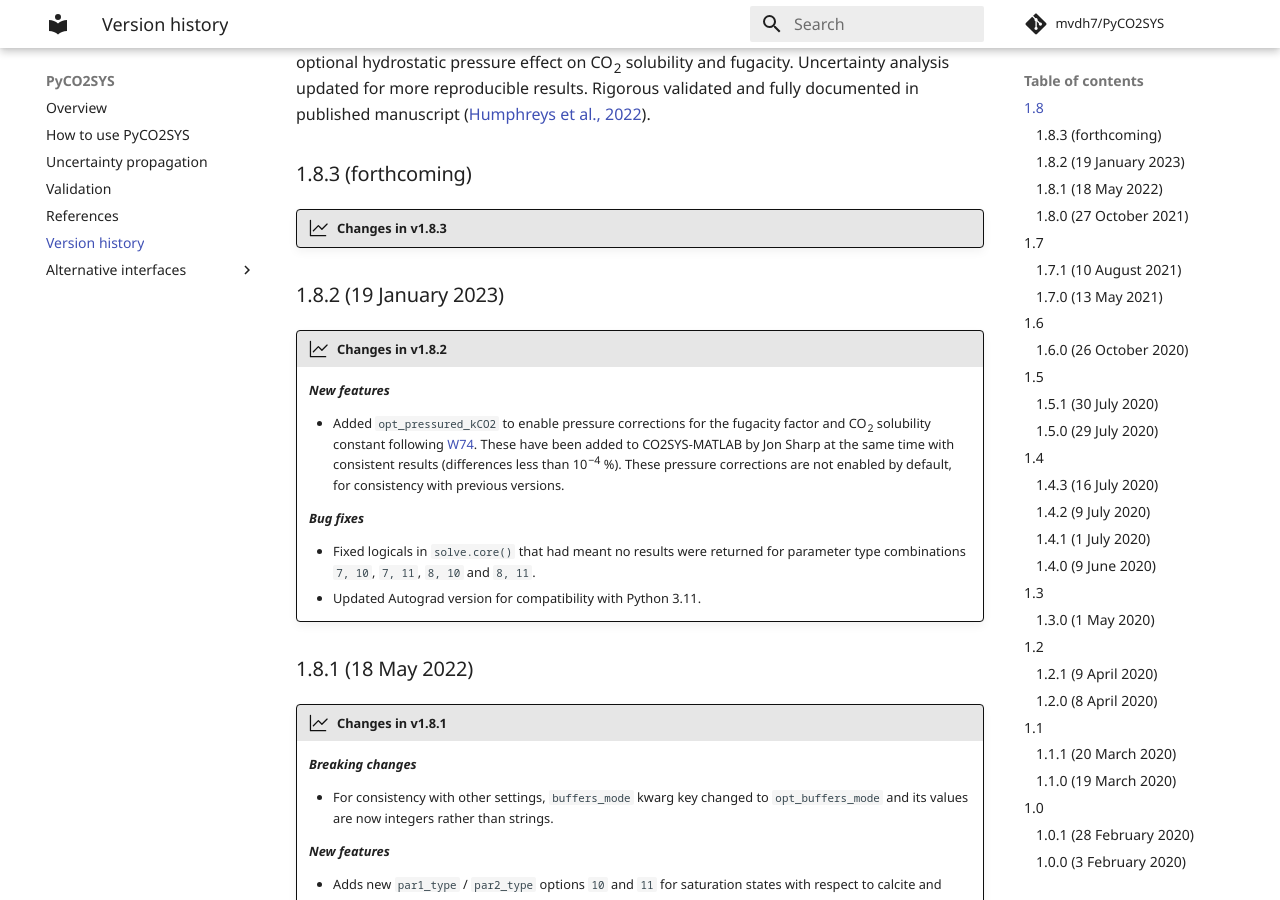
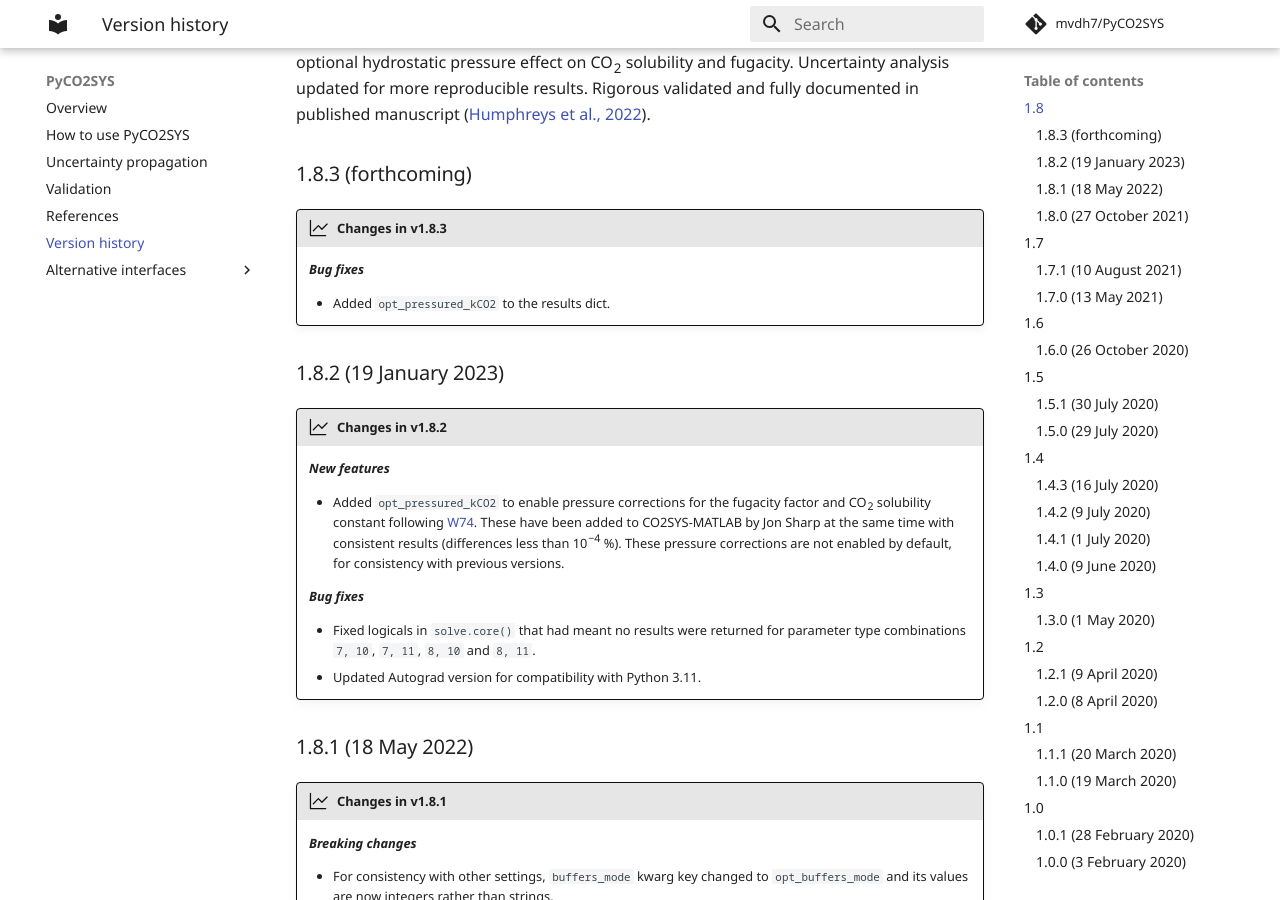
Before and after one commit to mvdh7/PyCO2SYS, an MkDocs documentation site: the page built from docs/versions.md, in a window 1280 px wide and 900 px high, scrolled down 932 px. Built offline with MkDocs 1.6.1 and Material for MkDocs 9.7.7, drawn with Linux system fonts in a browser that asks for light colours; formulas are drawn with MathJax 3; comment, search, counter and statistics services are not loaded.

Commit message:
Add opt_pressured_kCO2 to results dict

```diff
--- a/docs/versions.md
+++ b/docs/versions.md
@@ -35,7 +35,9 @@ Adds atmospheric pressure input for *p*CO<sub>2</sub>-*f*CO<sub>2</sub>-*x*CO<su
 
 !!! new-version "Changes in v1.8.3"
 
+    ***Bug fixes***
 
+    * Added `opt_pressured_kCO2` to the results dict.
 
 ### 1.8.2 (19 January 2023)
 
```
